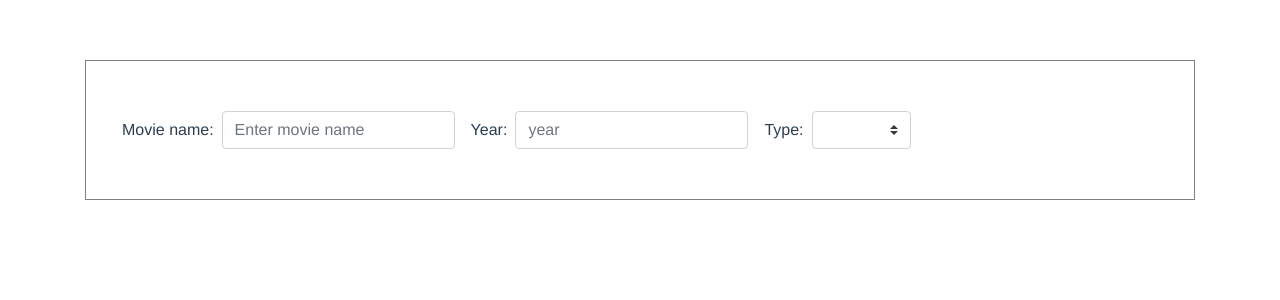
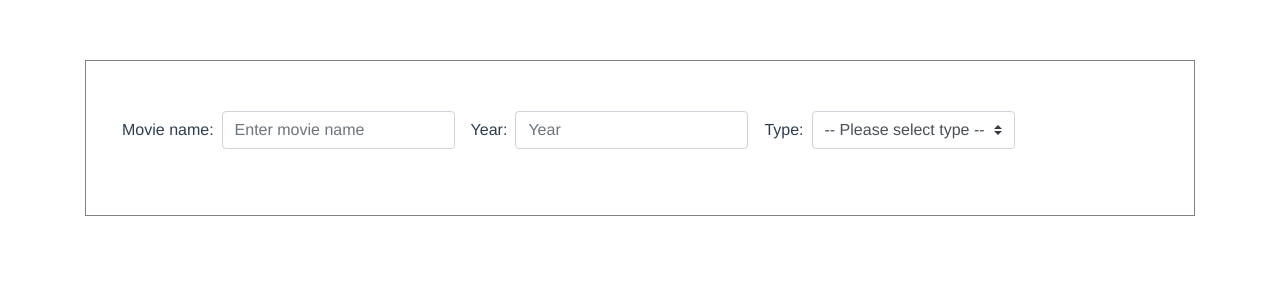
Before and after one commit to JakeDuke/omdb-frontend, a Vue app: page / in a window 1280 px wide. Shown: the top 300 px of the page. Built offline with nearby package versions, Linux system fonts and the light colour scheme.

Commit message:
search results added

```diff
--- a/src/components/SearchInput.vue
+++ b/src/components/SearchInput.vue
@@ -1,5 +1,6 @@
 <template>
   <div class="main">
+    <div class="inputs">
       <div class="input-wrap">
         <label for="search">Movie name:</label>
         <b-form-input
@@ -11,15 +12,32 @@
       </div>
       <div class="input-wrap">
         <label for="year">Year:</label>
-      <b-form-input v-model="year" placeholder="year" id="year"></b-form-input>
+        <b-form-input
+          v-model="year"
+          placeholder="Year"
+          id="year"
+        ></b-form-input>
       </div>
       <div class="input-wrap">
         <label for="type">Type:</label>
-      <b-form-select
-        v-model="type"
-        :options="typeOptions"
-        id="type"
-      ></b-form-select>
+        <b-form-select v-model="type" :options="typeOptions" id="type">
+          <template #first>
+            <b-form-select-option value=""
+              >-- Please select type --</b-form-select-option
+            >
+          </template>
+        </b-form-select>
+      </div>
+    </div>
+    <div class="results">
+      <b-table stacked :items="results">
+        <template #cell(poster)="data">
+          <img :src="data.item.Poster" alt="img" />
+        </template>
+        <template #cell(ratings)="data">
+          <b-table stacked :items="data.item.Ratings"> </b-table>
+        </template>
+      </b-table>
     </div>
   </div>
 </template>
@@ -34,6 +52,8 @@ export default {
       type: "",
       typeOptions: ["movie", "series", "episode"],
       baseUrl: "http://www.omdbapi.com/?i=tt3896198&apikey=f68f2cab",
+      loading: null,
+      results: [],
     };
   },
   computed: {
@@ -41,15 +61,20 @@ export default {
       return (
         this.baseUrl +
         `&t=${this.movieName}` +
-        `&y=${this.year}` +
-        `&type=${this.type}`
+        `${this.year && `&y=${this.year}`}` +
+        `${this.type && `&type=${this.type}`}`
       );
     },
   },
   methods: {
     async getMovie() {
-      const data = await this.axios.get(this.url);
-      console.log(data, "data");
+      this.results = [];
+      try {
+        const { data } = await this.axios.get(this.url);
+        this.results.push(data);
+      } catch (e) {
+        console.log(e);
+      }
     },
   },
   watch: {
@@ -62,6 +87,10 @@ export default {
 
 <style lang="scss" scoped>
 .main {
+  display: block;
+  width: 100%;
+}
+.inputs {
   display: flex;
 }
 
@@ -76,4 +105,9 @@ export default {
     margin-bottom: 0;
   }
 }
+
+.results {
+  width: 100%;
+  overflow: auto;
+}
 </style>
```
Lines whose indentation alone changed are shown as unchanged.
